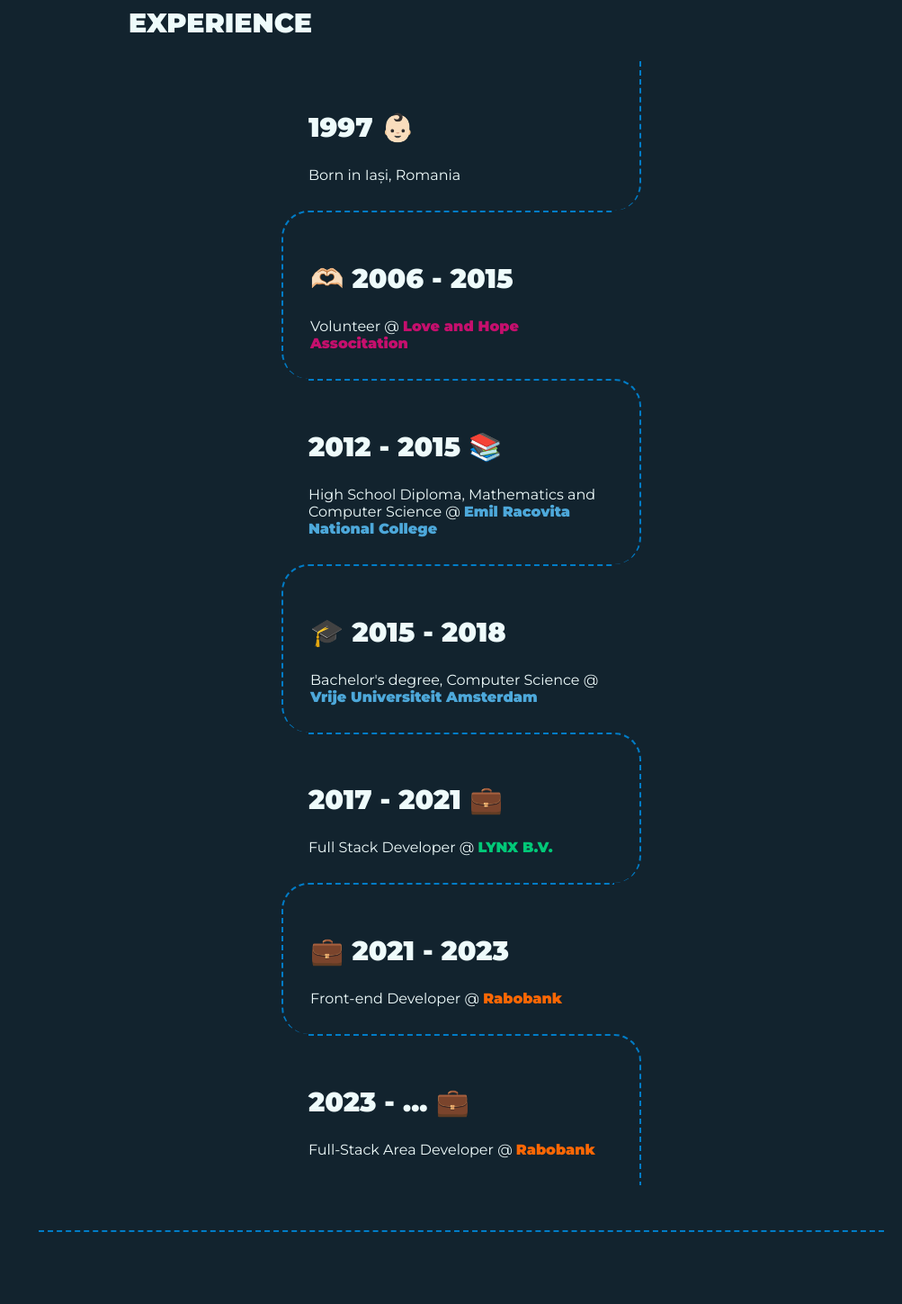
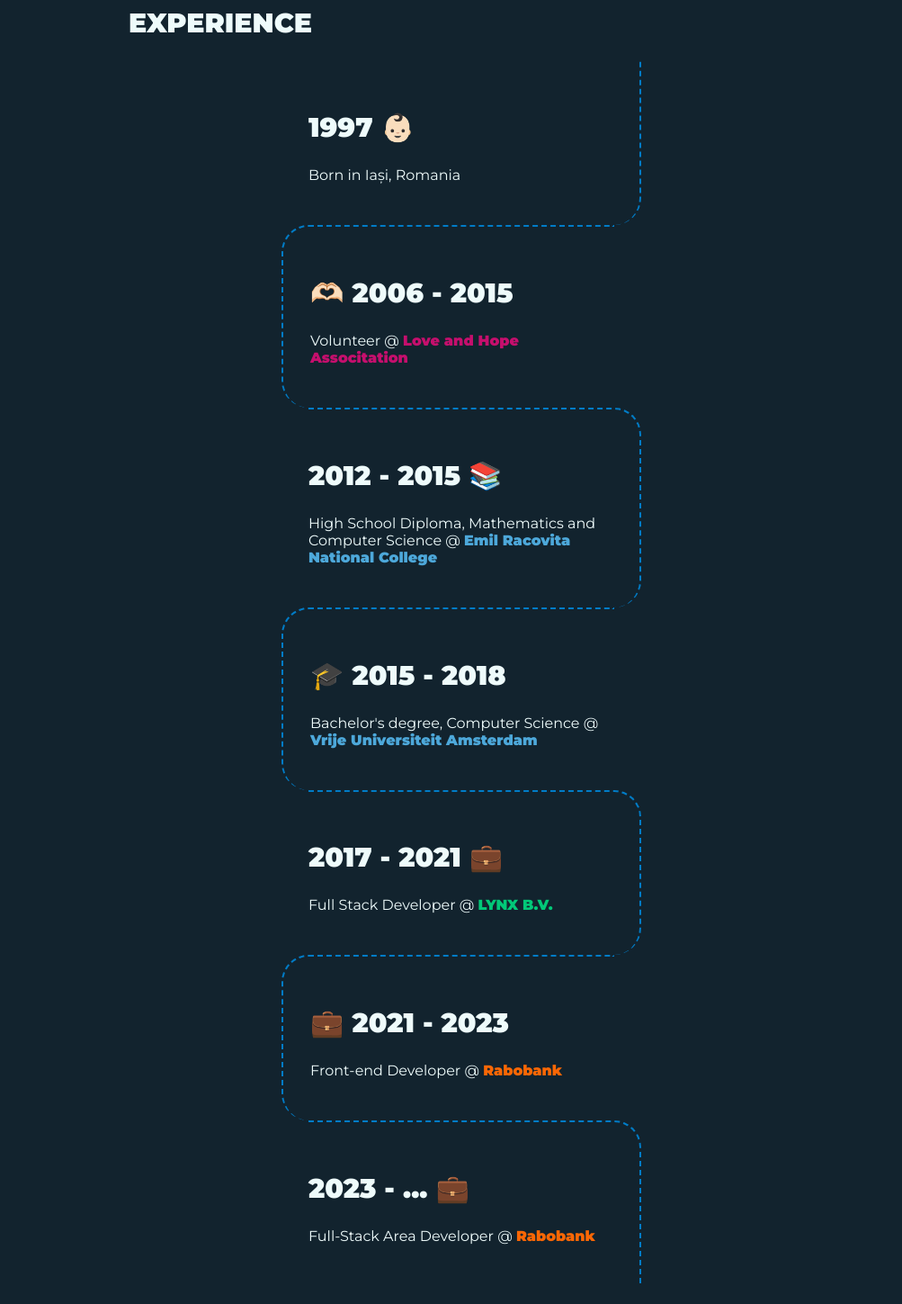
Before and after one commit to VladHutupasu/MyBio, a React (Create React App) app: page / in a window 1280 px wide. Shown: the part 1280-2729 px from the top of the page at 90% size, without its empty margins (277-1280 px from the left). Built offline with nearby package versions, Linux system fonts and the light colour scheme.

Commit message:
feat: add animations

```diff
--- a/package.json
+++ b/package.json
@@ -10,6 +10,7 @@
     "@testing-library/jest-dom": "^5.16.5",
     "@testing-library/react": "^13.4.0",
     "@testing-library/user-event": "^13.5.0",
+    "aos": "^2.3.4",
     "firebase-tools": "^11.15.0",
     "react": "^18.2.0",
     "react-dom": "^18.2.0",
--- a/src/App.js
+++ b/src/App.js
@@ -1,14 +1,23 @@
+import AOS from "aos";
+import { useEffect } from "react";
+import ReactGA from "react-ga4";
 import "./App.scss";
 import MainContainer from "./components/MainContainer/MainContainer";
 import Sidenav from "./components/Sidenav/Sidenav";
-import ReactGA from "react-ga4";
 
-// Inspiration from https://preview.themeforest.net/item/mugi-personal-portfolio-resume-wordpress-theme/full_screen_preview/23249443?clickid=1MmQjKQlJxyIWzu2gYQ8PX7wUkDQbkXOST13UA0&iradid=275988&iradtype=ONLINE_TRACKING_LINK&irgwc=1&irmptype=mediapartner&irpid=369282&mp_value1=&utm_campaign=af_impact_radius_369282&utm_medium=affiliate&utm_source=impact_radius
-// And https://colorlib.com/wp/resume-website-templates/
 function App() {
+  useEffect(() => {
+    // Initialise AOS animations
+    AOS.init({
+      once: true,
+      duration: 700,
+      easing: "ease-out-cubic",
+    });
 
-  ReactGA.initialize("G-YEZXZT7070");
-  // ReactGA.send({ hitType: "pageview", page: "/", title: "Home page" });
+    // Initialise Google Analytics
+    ReactGA.initialize("G-YEZXZT7070");
+    ReactGA.send({ hitType: "pageview", page: "/", title: "Home page" });
+  }, []);
 
   return (
     <div>
--- a/src/components/Experience/Experience.js
+++ b/src/components/Experience/Experience.js
@@ -5,37 +5,90 @@
   return (
     <Box className="experience-container main-section" id="experience">
       <section className="content">
-        <h2>Experience</h2>
+        <h2 data-aos="zoom-y-out" data-aos-delay="150">
+          Experience
+        </h2>
         <div className="timeline">
-          <p>
+          <div>
+            <p data-aos="zoom-y-out" data-aos-delay="150">
               <span>1997 👶🏻</span>
               Born in Iași, Romania
             </p>
-          <p>
+          </div>
+          <div>
+            <p data-aos="zoom-y-out" data-aos-delay="150">
               <span>🫶🏻 2006 - 2015</span>
-            Volunteer @ <a href="https://www.fundatiasolidaritatesisperanta.ro/" target="_blank" rel="noreferrer" style={{color: "#c50f6d"}}>Love and Hope Associtation</a>
+              Volunteer @{" "}
+              <a
+                href="https://www.fundatiasolidaritatesisperanta.ro/"
+                target="_blank"
+                rel="noreferrer"
+                style={{ color: "#c50f6d" }}
+              >
+                Love and Hope Associtation
+              </a>
             </p>
-          <p>
+          </div>
+          <div>
+            <p data-aos="zoom-y-out" data-aos-delay="150">
               <span>2012 - 2015 📚</span>
-            High School Diploma, Mathematics and Computer Science @ <a href="https://racovita.ro/" target="_blank" rel="noreferrer">Emil
-            Racovita National College</a>
+              High School Diploma, Mathematics and Computer Science @{" "}
+              <a href="https://racovita.ro/" target="_blank" rel="noreferrer">
+                Emil Racovita National College
+              </a>
             </p>
-          <p>
+          </div>
+          <div>
+            <p data-aos="zoom-y-out" data-aos-delay="150">
               <span>🎓 2015 - 2018</span>
-            Bachelor's degree, Computer Science @ <a href="https://www.vu.nl" target="_blank" rel="noreferrer">Vrije Universiteit Amsterdam</a>
+              Bachelor's degree, Computer Science @{" "}
+              <a href="https://www.vu.nl" target="_blank" rel="noreferrer">
+                Vrije Universiteit Amsterdam
+              </a>
             </p>
-          <p>
+          </div>
+          <div>
+            <p data-aos="zoom-y-out" data-aos-delay="150">
               <span>2017 - 2021 💼</span>
-            Full Stack Developer @ <a href="https://www.lynx.nl" target="_blank" rel="noreferrer" style={{color: "#02c878"}}>LYNX B.V.</a>
+              Full Stack Developer @{" "}
+              <a
+                href="https://www.lynx.nl"
+                target="_blank"
+                rel="noreferrer"
+                style={{ color: "#02c878" }}
+              >
+                LYNX B.V.
+              </a>
             </p>
-          <p>
+          </div>
+          <div>
+            <p data-aos="zoom-y-out" data-aos-delay="150">
               <span>💼 2021 - 2023</span>
-            Front-end Developer @ <a href="https://www.rabobank.nl" target="_blank" rel="noreferrer" style={{color: "#fa6705"}}>Rabobank</a>
+              Front-end Developer @{" "}
+              <a
+                href="https://www.rabobank.nl"
+                target="_blank"
+                rel="noreferrer"
+                style={{ color: "#fa6705" }}
+              >
+                Rabobank
+              </a>
             </p>
-          <p>
+          </div>
+          <div>
+            <p data-aos="zoom-y-out" data-aos-delay="150">
               <span>2023 - ... 💼</span>
-            Full-Stack Area Developer @ <a href="https://www.rabobank.nl" target="_blank" rel="noreferrer" style={{color: "#fa6705"}}>Rabobank</a>
+              Full-Stack Area Developer @{" "}
+              <a
+                href="https://www.rabobank.nl"
+                target="_blank"
+                rel="noreferrer"
+                style={{ color: "#fa6705" }}
+              >
+                Rabobank
+              </a>
             </p>
+          </div>
         </div>
       </section>
     </Box>
--- a/src/components/Experience/Experience.scss
+++ b/src/components/Experience/Experience.scss
@@ -16,14 +16,14 @@
     }
   }
 
-  p {
+  div.timeline > div {
     border-top: 2px dashed;
     border-color: $light-blue !important;
     margin: 0;
     padding: 30px;
   }
 
-  p:nth-child(even) {
+  div.timeline > div:nth-child(even) {
     border-left: 2px dashed;
     border-top-left-radius: 30px;
     border-bottom-left-radius: 30px;
@@ -31,7 +31,7 @@
     padding-right: 0;
   }
 
-  p:nth-child(odd) {
+  div.timeline > div:nth-child(odd) {
     border-right: 2px dashed;
     border-top-right-radius: 30px;
     border-bottom-right-radius: 30px;
@@ -39,13 +39,13 @@
     padding-left: 0;
   }
 
-  p:first-child {
+  div.timeline > div:first-child {
     border-top: 0;
     border-top-right-radius: 0;
     border-top-left-radius: 0;
   }
 
-  p:last-child {
+  div.timeline > div:last-child {
     border-bottom-right-radius: 0;
     border-bottom-left-radius: 0;
   }
--- a/src/components/FaceAvatar/FaceAvatar.js
+++ b/src/components/FaceAvatar/FaceAvatar.js
@@ -13,6 +13,8 @@
         objectPosition: "top",
         borderRadius: "50%",
       }}
+      data-aos="zoom-y-out"
+      data-aos-delay="150"
     ></img>
   );
 }
--- a/src/components/FunFacts/FunFacts.js
+++ b/src/components/FunFacts/FunFacts.js
@@ -9,17 +9,17 @@
       <section className="content">
         <h2>Fun Facts</h2>
         <section className="fun-facts">
-          <div>
+          <div data-aos="flip-left" data-aos-delay="150">
             <span style={{ fontSize: iconSize }}>☕️</span>
             <span className="fun-fact-number">1421</span>
             <span className="fun-fact-description">Coffees</span>
           </div>
-          <div>
+          <div data-aos="flip-left" data-aos-delay="150">
             <span style={{ fontSize: iconSize }}>🧳</span>
             <span className="fun-fact-number">26</span>
             <span className="fun-fact-description">Countries</span>
           </div>
-          <div>
+          <div data-aos="flip-left" data-aos-delay="150">
             <span style={{ fontSize: iconSize }}>🐱</span>
             <span className="fun-fact-number">1</span>
             <span className="fun-fact-description">Pets</span>
--- a/src/components/Sidenav/Sidenav.js
+++ b/src/components/Sidenav/Sidenav.js
@@ -1,4 +1,4 @@
-import React, { useState, useEffect, useRef } from "react";
+import React, { useEffect, useRef, useState } from "react";
 import { useLocation } from "react-router-dom";
 import FaceAvatar from "../FaceAvatar/FaceAvatar";
 import "./Sidenav.scss";
@@ -71,7 +71,7 @@
     <div className="sidenav">
       <div className="menu">
         <FaceAvatar />
-        <div>
+        <div data-aos="zoom-y-out" data-aos-delay="150">
           <h2>Vlad Hutupasu</h2>
           <p>
             Full-Stack Area Developer&nbsp;
@@ -86,7 +86,12 @@
           </p>
         </div>
 
-        <nav className="nav-items" ref={myRef}>
+        <nav
+          className="nav-items"
+          ref={myRef}
+          data-aos="fade-right"
+          data-aos-delay="150"
+        >
           {navItems.map((navItem) => {
             return (
               <a
--- a/src/components/Skills/Skills.js
+++ b/src/components/Skills/Skills.js
@@ -1,14 +1,16 @@
 import Box from "@mui/material/Box";
+import Grid from "@mui/material/Grid"; // Grid version 1
 import LinearProgress from "@mui/material/LinearProgress";
 import "./Skills.scss";
-import Grid from "@mui/material/Grid"; // Grid version 1
 
 export default function Skills() {
   return (
     <Box className="skills-container main-section" id="skills">
       <section className="content">
-        <h2>Skills</h2>
-        <Grid container spacing={4}>
+        <h2 data-aos="zoom-y-out" data-aos-delay="150">
+          Skills
+        </h2>
+        <Grid container spacing={4} data-aos="zoom-y-out" data-aos-delay="300">
           <Grid className="skill" item xs={6}>
             <h3>JavaScript</h3>
             <LinearProgress variant="determinate" value={80} />
```
Also changed, not shown: src/components/WelcomeSection/WelcomeSection.js (+14 -7 lines), src/index.js (+8 -7 lines), 1 other file (tests, documents, lock files or other folders). Lines whose indentation alone changed are shown as unchanged.
